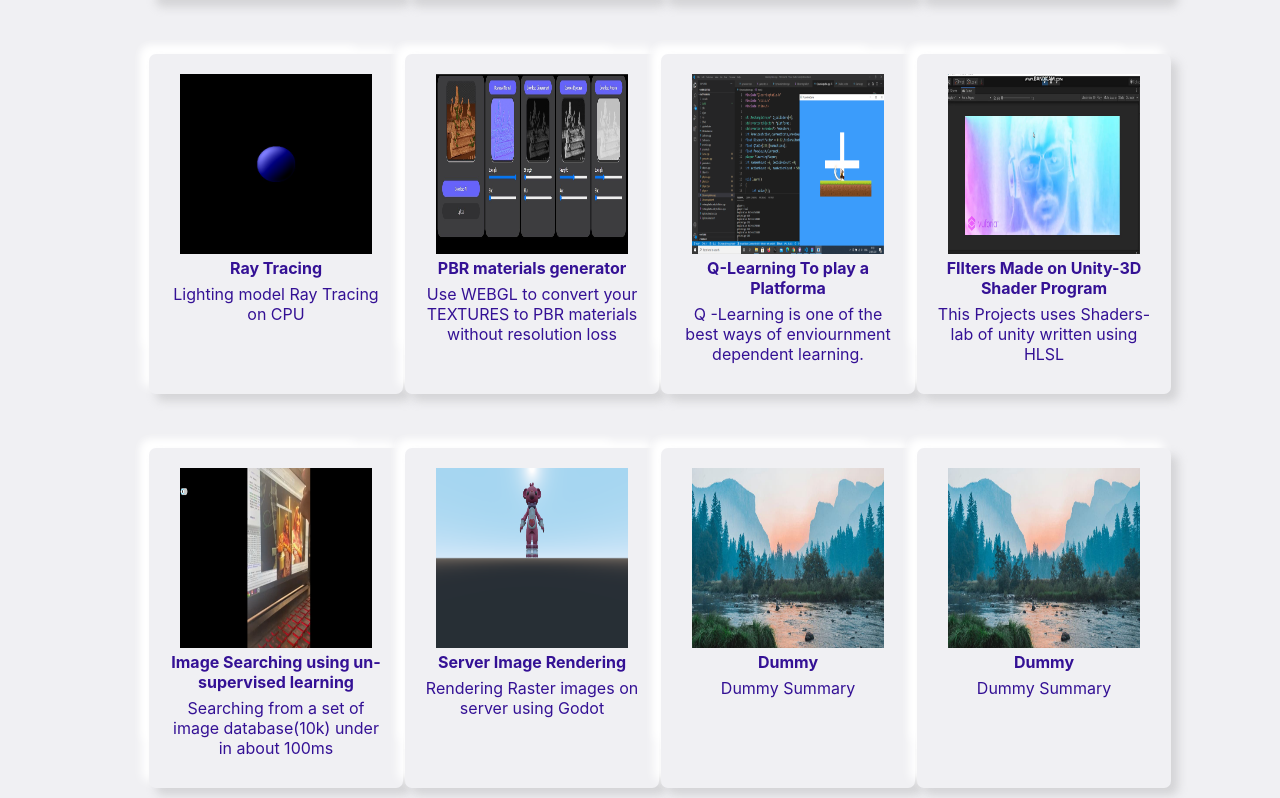
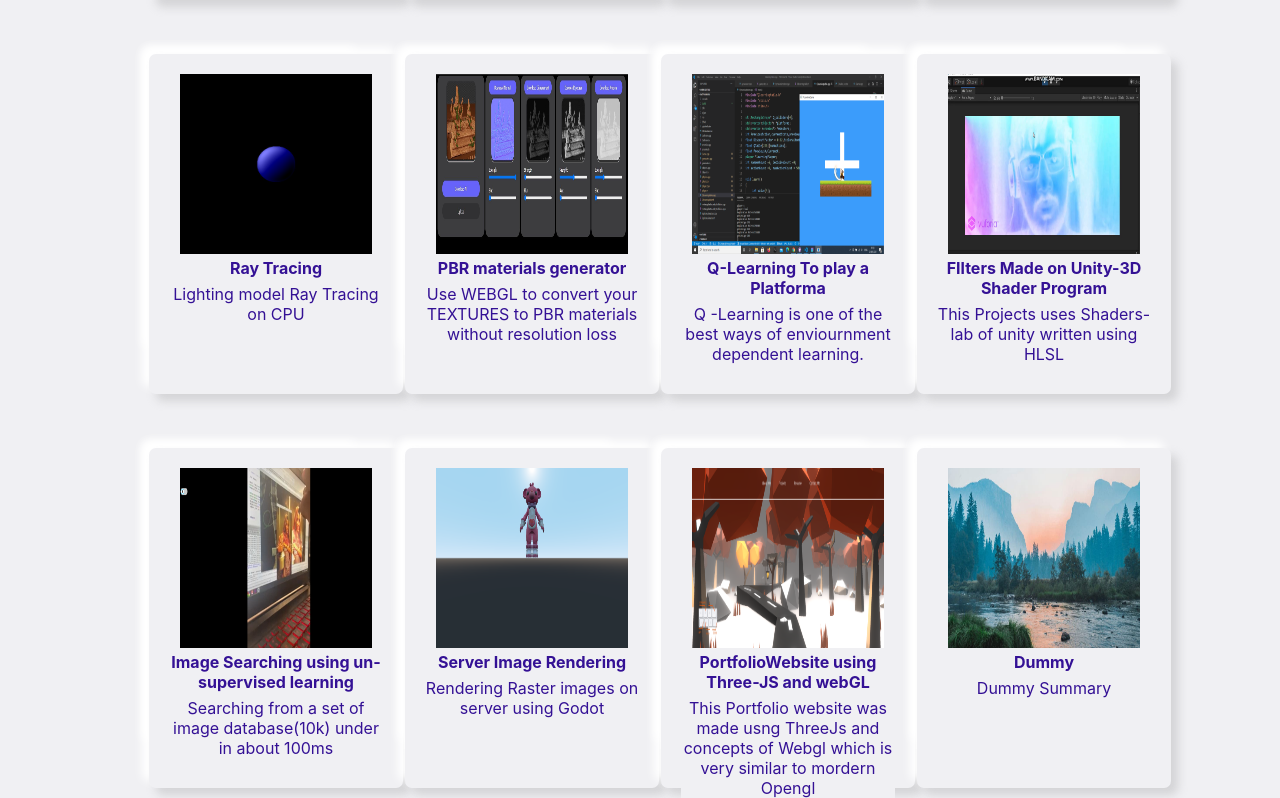
Before and after one commit to prakhar-s-srivastava/PortfolioNew, a React (Create React App) app: page /Projects in a window 1280 px wide. Shown: the part 632-1430 px from the top of the page. Built offline with nearby package versions, Linux system fonts and the light colour scheme.

Commit message:
Added my website

```diff
--- a/src/Components/Projects.js
+++ b/src/Components/Projects.js
@@ -10,6 +10,7 @@ import Ql from "../Res/Qlearning.png"
 import filter from "../Res/Filter.png"
 import imgrec from "../Res/ImgRecog.png"
 import render from "../Res/export_img.png"
+import portfolio from "../Res/PortfolioWebsite.png"
 function Projects()
 {
 
@@ -133,10 +134,12 @@ function Projects()
               ProjectImage={render}
             />
             <FlippingCard
-              ProjectName="Dummy"
-              ProjectSummary="Dummy Summary"
-              ProjectDescription="Dummy Description"
-              ProjectImage={dummy}
+              ProjectName="PortfolioWebsite using Three-JS and webGL"
+              ProjectSummary="This Portfolio website was made usng ThreeJs and concepts of Webgl which is very similar to mordern Opengl"
+              ProjectDescription="The main assets and models were self created  using Blender from 'Jelly-Virus animation' to 'scroll to play animation'  taking inspiration from various website like 'Apple airpod'
+              the majority of the website is self coded and used HTML , CSS, Javascript and BootsTrap. The website is created static so that it can be uploaded on github. "
+              Link="https://boldhonor.github.io/MyPortfolio/"
+              ProjectImage={portfolio}
             />
             <FlippingCard
               ProjectName="Dummy"
```
Also changed, not shown: src/Res/PortfolioWebsite.png (added).
